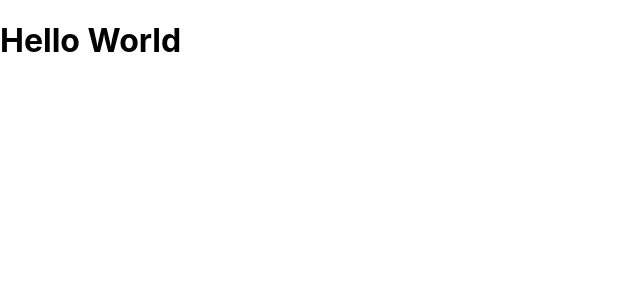
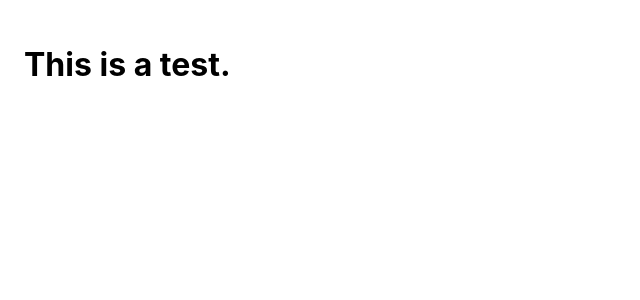
Before and after one commit to markpackham/codeclan_wk14_day3_hackerapi_fetch_react, a React (Create React App) app: page / in a window 1280 px wide. Shown: the top 300 px of the page, without its empty margins (0-640 px from the left). Built offline with nearby package versions, Linux system fonts and the light colour scheme.

Commit message:
add skeleton app with base components

```diff
--- a/src/App.css
+++ b/src/App.css
@@ -1,3 +1,3 @@
 body{
-
+  padding: 1.5rem;
 }
--- a/src/App.js
+++ b/src/App.js
@@ -1,9 +1,10 @@
 import React from 'react';
+import NewsContainer from './containers/NewsContainer';
 import './App.css';
 
 function App() {
   return (
-<h1>Hello World</h1>
+    <NewsContainer />
   );
 }
 
--- /dev/null
+++ b/src/components/NewsDetail.js
@@ -0,0 +1,3 @@
+import React from 'react';
+
+export default NewsDetail;
--- /dev/null
+++ b/src/components/NewsList.js
@@ -0,0 +1,3 @@
+import React from 'react';
+
+export default NewsList;
--- /dev/null
+++ b/src/components/NewsSelect.js
@@ -0,0 +1,3 @@
+import React from 'react';
+
+export default NewsSelect;
--- /dev/null
+++ b/src/containers/NewsContainer.js
@@ -0,0 +1,20 @@
+import React, { Component } from 'react'
+
+class NewsContainer extends Component{
+
+    constructor(props){
+        super(props);
+        this.state = {};
+    }
+
+    componentDidMount(){
+    }
+
+    render(){
+        return(
+            <h1>This is a test.</h1>
+        )
+    }
+}
+
+export default NewsContainer;
```
Also changed, not shown: 1 other file (tests, documents, lock files or other folders).
